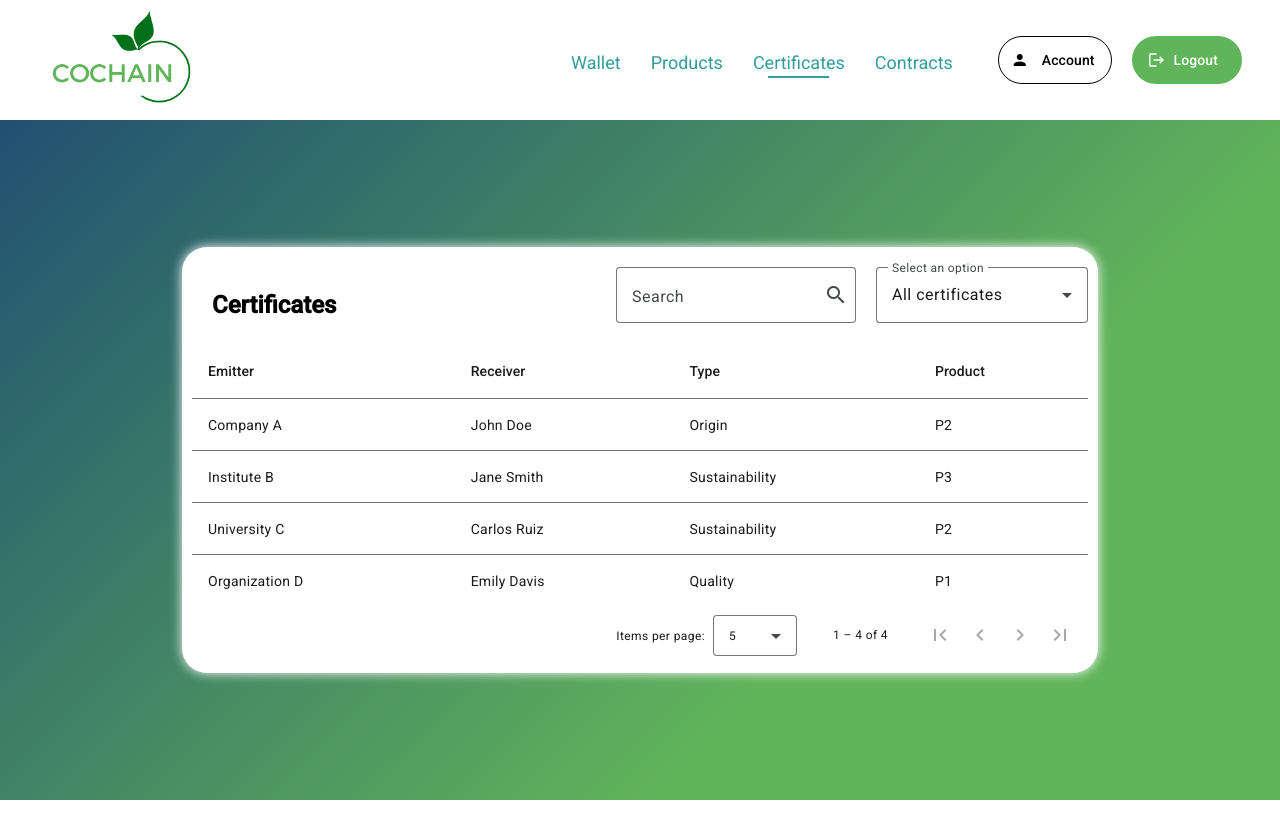
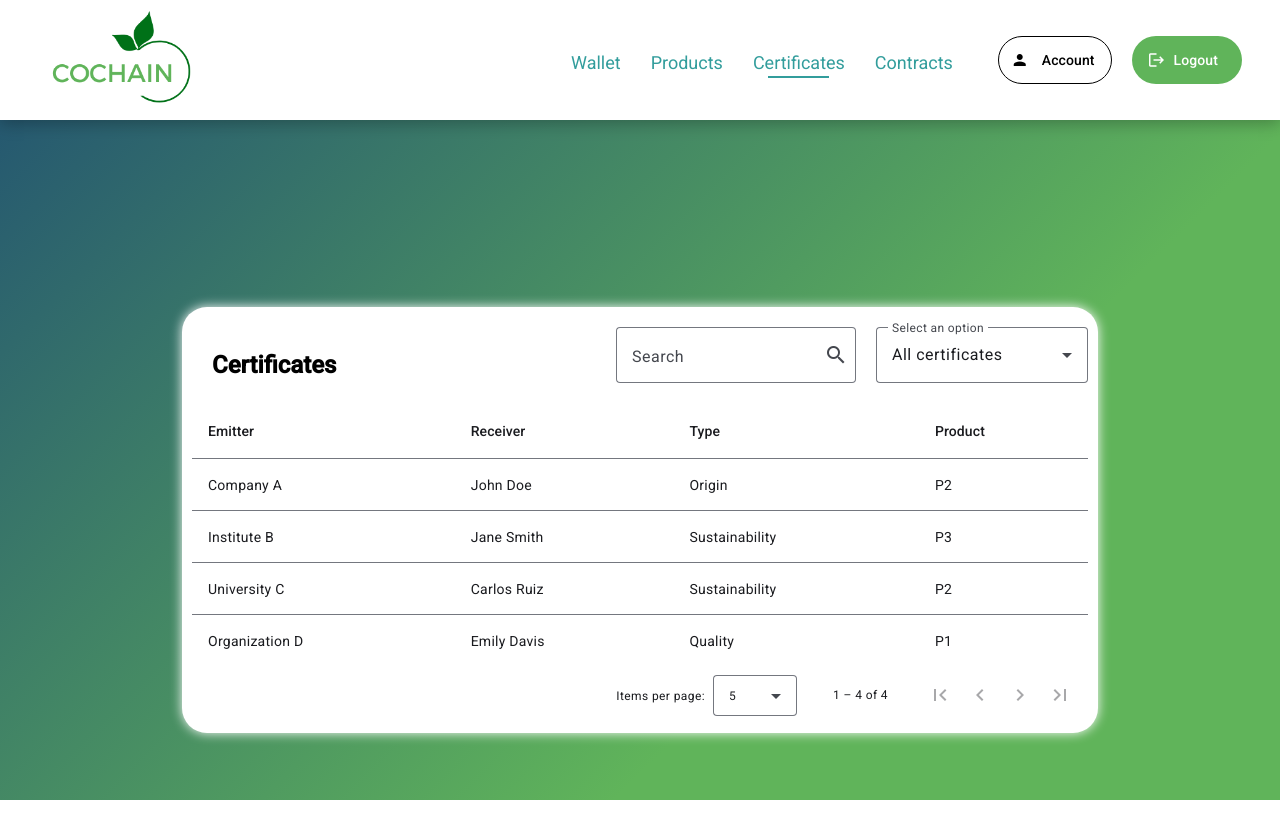
Before and after one commit to NourCheriff/cochain, an Angular app in the folder frontend/: page /certificates in a window 1280 px wide. Shown: the top 838 px of the page. Before the commit the page ends 800 px from the top, so only its background shows below. Built offline with nearby package versions, Linux system fonts and the light colour scheme.

Commit message:
add: linear gradient background to all the viewport and fix components styles

```diff
--- a/frontend/src/app/app.component.html
+++ b/frontend/src/app/app.component.html
@@ -1,4 +1,6 @@
-@if (!isLoginRoute()) {
-  <app-navbar></app-navbar>
-}
-<router-outlet />
+<div [class.bg]="!isLoginRoute()">
+  @if (!isLoginRoute()) {
+    <app-navbar></app-navbar>
+  }
+  <router-outlet />
+</div>
--- a/frontend/src/app/features/certificates/pages/certificates/certificates.component.css
+++ b/frontend/src/app/features/certificates/pages/certificates/certificates.component.css
@@ -1,6 +1,5 @@
 .main {
-  background: var(--linear-gradient);
-  height: 85vh;
+  height: 100vh;
   display: flex;
   justify-content: center;
   align-items: center;
--- a/frontend/src/app/features/contracts/pages/contracts/contracts.component.css
+++ b/frontend/src/app/features/contracts/pages/contracts/contracts.component.css
@@ -1,7 +1,5 @@
 .main {
-  background: var(--linear-gradient);
-  height: 100%;
-  width: 100%;
+  height: 100vh;
   display: flex;
   justify-content:center;
   align-items:center;
--- a/frontend/src/app/features/login/pages/login/login.component.css
+++ b/frontend/src/app/features/login/pages/login/login.component.css
@@ -1,6 +1,6 @@
 .main {
   display: flex;
-  height: 100%;
+  height: 100vh;
 }
 
 .form {
--- a/frontend/src/app/shared/components/navbar/navbar.component.css
+++ b/frontend/src/app/shared/components/navbar/navbar.component.css
@@ -5,6 +5,7 @@
   justify-content: space-between;
   align-items: center;
   box-shadow: 0px 4px 15px #00000040;
+  background-color: #FFF;
 }
 
 .options {
--- a/frontend/src/styles.css
+++ b/frontend/src/styles.css
@@ -26,6 +26,11 @@ body {
   font-family: Roboto, "Helvetica Neue", sans-serif;
 }
 
+.bg {
+  background: var(--linear-gradient);
+  height: 100vh;
+}
+
 .btn-primary {
   padding: 24px !important;
   background-color: var(--btn-primary) !important;
```
